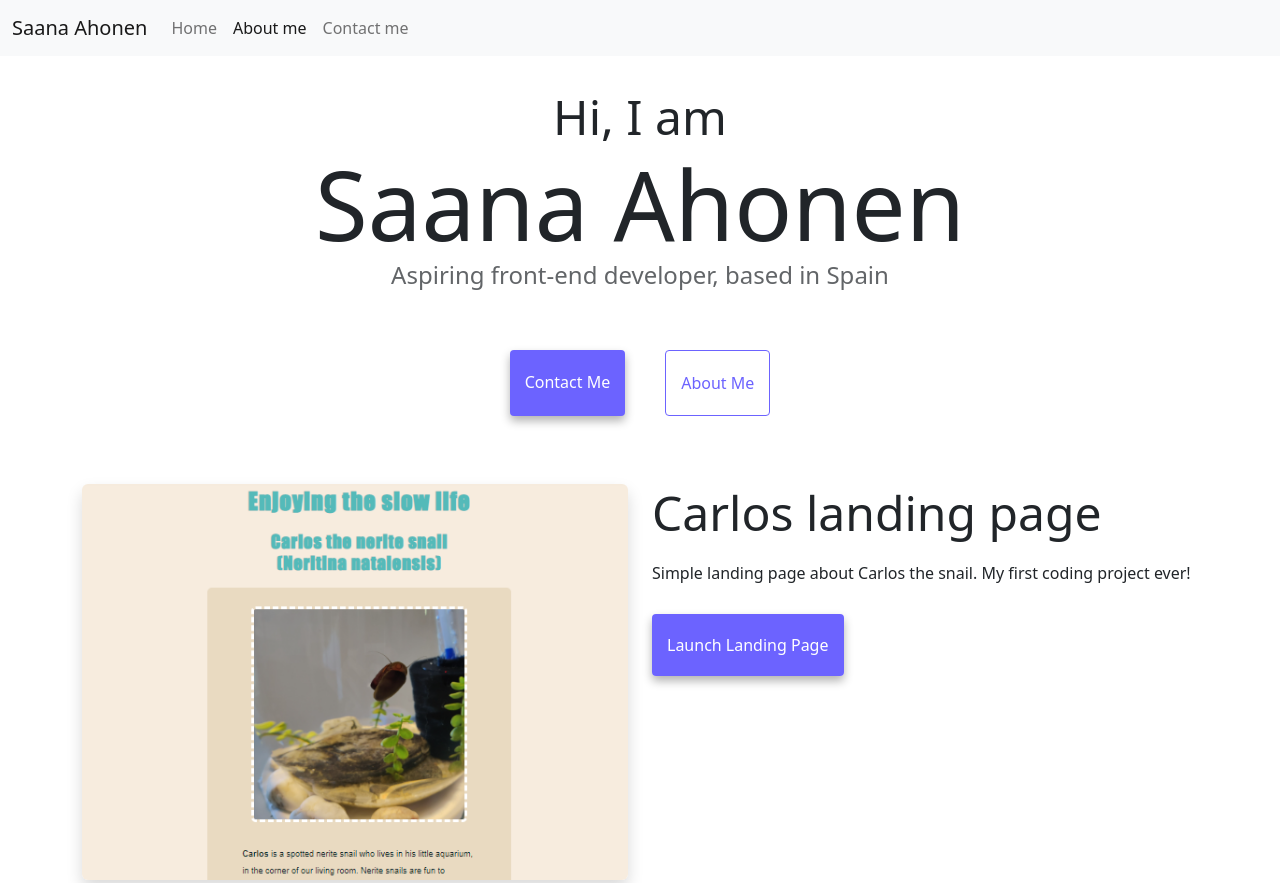
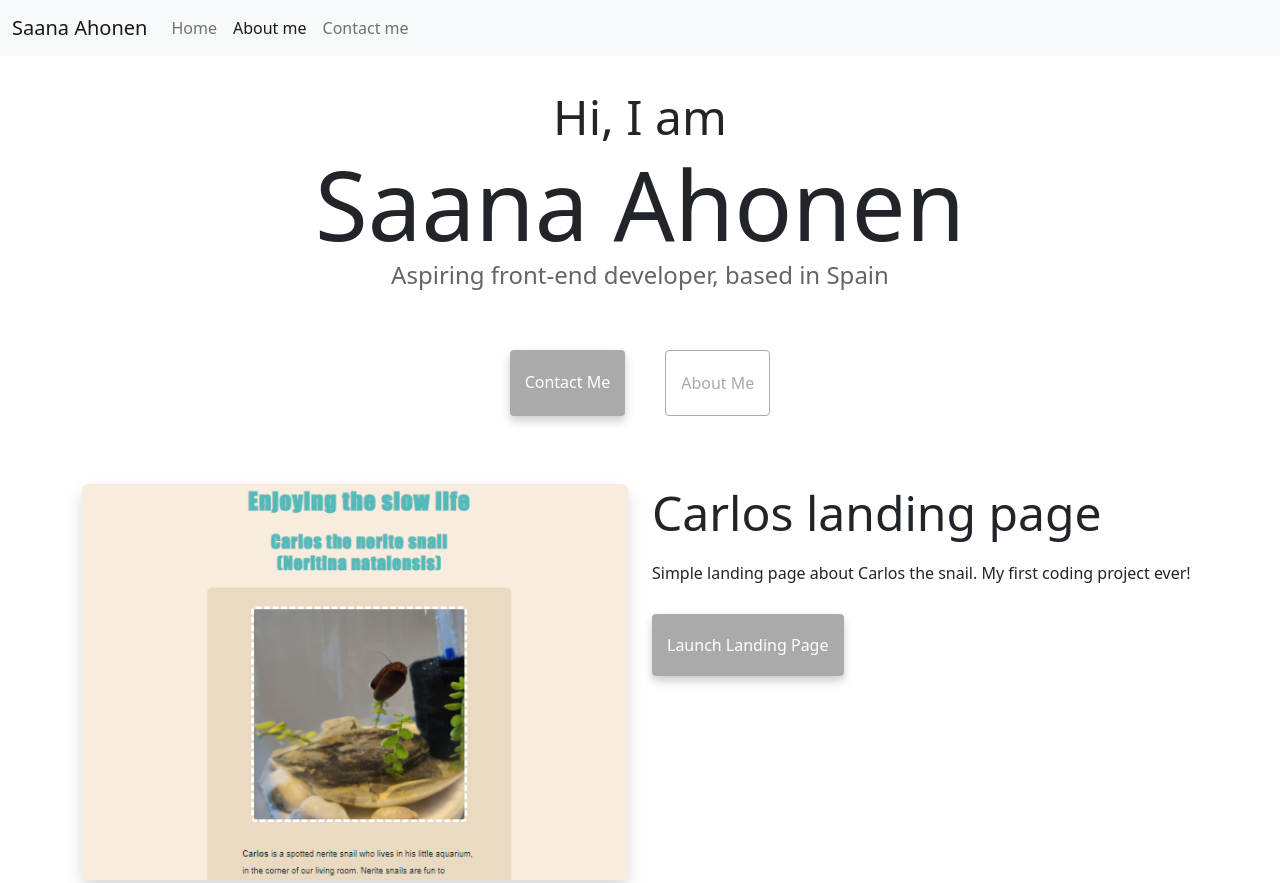
Before and after one commit to sapsu/introduction-page-project, a plain HTML site: page index.html in a window 1280 px wide. Shown: the top 883 px of the page. Drawn offline with nearby package versions, Linux system fonts and the light colour scheme.

Commit message:
Update style.css
Updated color palette of the website and added transition states to contact and email links

```diff
--- a/style.css
+++ b/style.css
@@ -1,7 +1,7 @@
 :root {
-  --primary-color: #6c63ff;
-  --secondary-color: #f5f2fe;
-  --box-shadow: 0 5px 10px rgba(0, 0, 0, 0.3);
+  --primary-color: #aaaaaa;
+  --secondary-color: #a4ebf3;
+  --box-shadow: 0 5px 10px rgba(0, 0, 0, 0.2);
 }
 body {
   margin-top: 40px;
@@ -45,6 +45,7 @@ h3 {
   background: var(--primary-color);
   box-shadow: var(--box-shadow);
   color: white;
+  transition: ease-in-out 200ms all;
 }
 
 .about-link {
@@ -70,11 +71,17 @@ h3 {
 .email-link {
   display: flex;
   justify-content: center;
-  color: var(--primary-color);
+  color: var(--secondary-color);
   font-size: 28px;
   text-decoration: none;
+  transition: ease-in 100ms all;
 }
 
 .email-link:hover {
   text-decoration: underline;
+  color: var(--primary-color);
 }
+.contact-link:hover {
+  background-color: var(--secondary-color);
+  color: var(--primary-color);
+}
```
